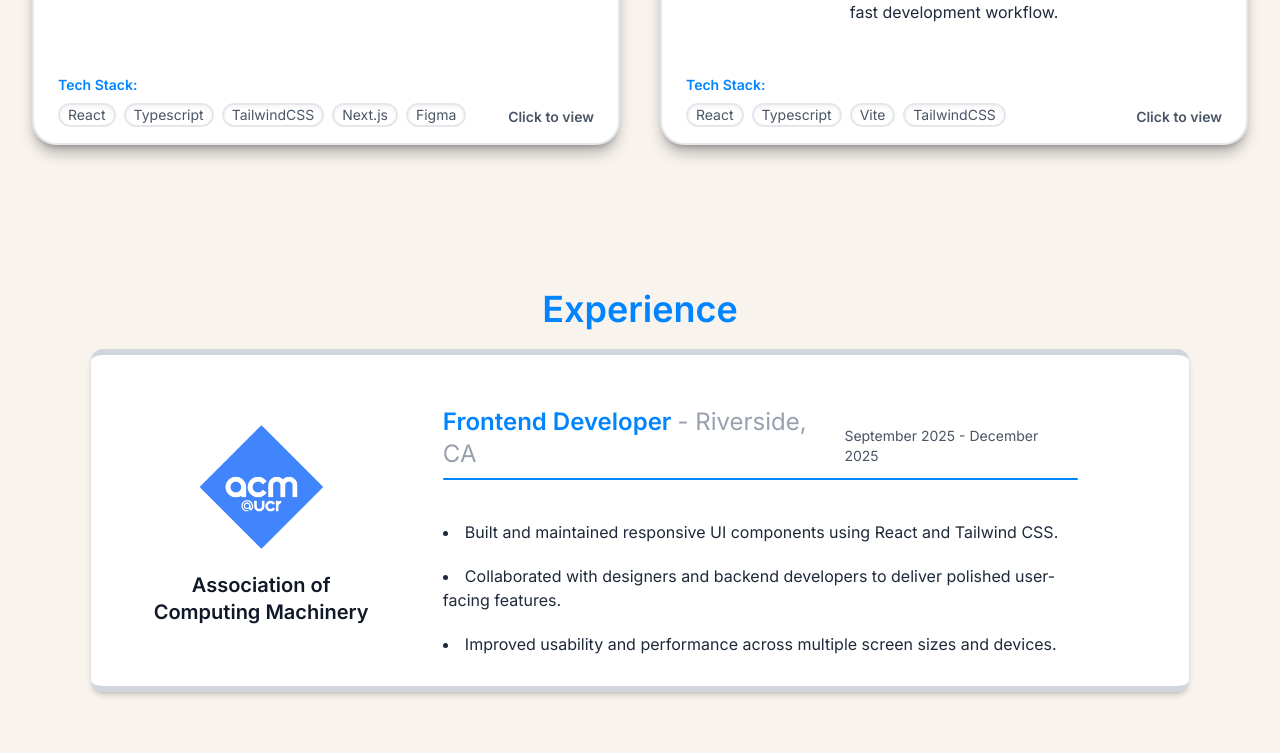
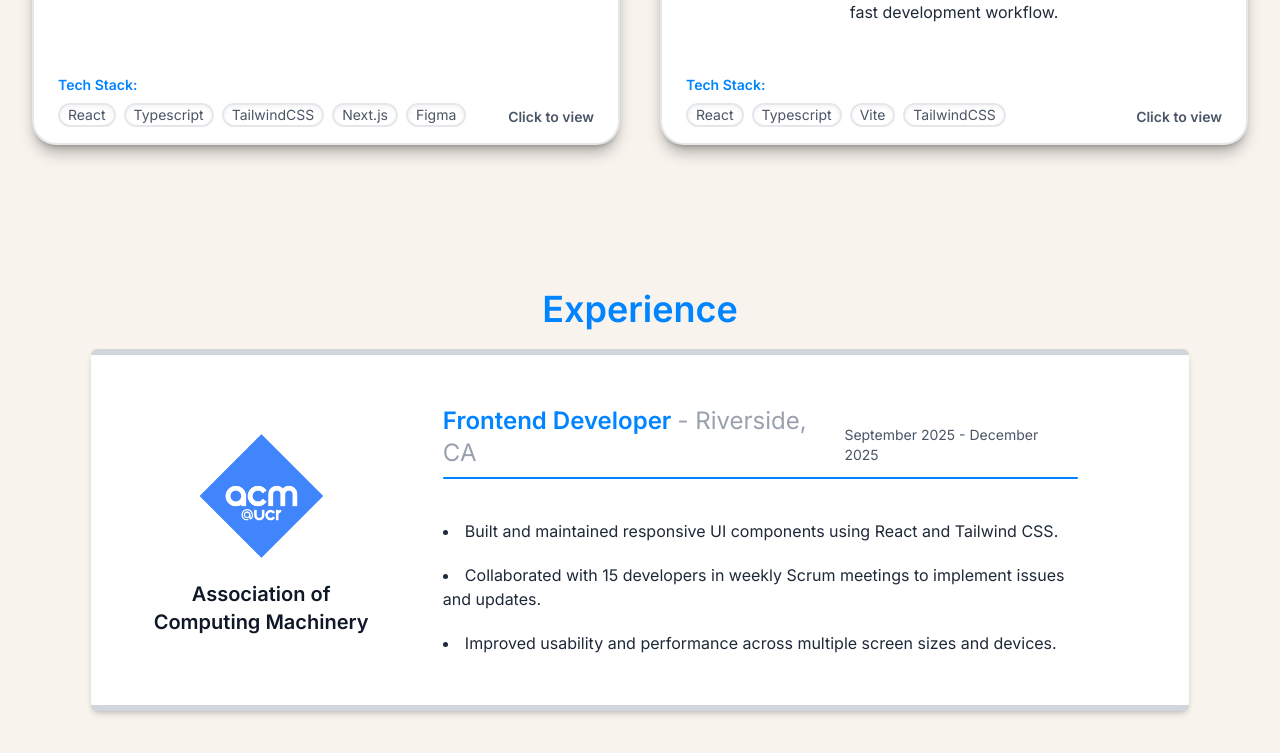
Before and after one commit to charlesluo06/portfolio-website, a React (Vite) app: page / in a window 1280 px wide. Shown: the part 1879-2632 px from the top of the page. Built offline with nearby package versions, Linux system fonts and the light colour scheme.

Commit message:
animated experience

```diff
--- a/src/components/Experience.tsx
+++ b/src/components/Experience.tsx
@@ -13,14 +13,38 @@ function Experience() {
       {/* Experience container */}
       <div
         className="
-    group h-3/7 border-y-6 mt-5 w-6/7 border-gray-300 mx-auto
-    flex items-center bg-white rounded-xl
-    shadow-md/15 transition-all duration-300 ease-out
-    hover:-translate-y-1 hover:shadow-xl/30 hover:border-[#0084ff]
-  "
+          group relative mt-5 w-6/7 mx-auto
+          flex items-center bg-white rounded-lg
+          shadow-md/15 transition-all duration-300 ease-out
+          hover:-translate-y-1 hover:shadow-xl/30
+        "
       >
+        {/* TOP animated border */}
+        <div className="absolute top-0 left-0 h-[6px] w-full bg-gray-300 rounded-t-xl overflow-hidden">
+          <div
+            className="
+              h-full w-full bg-[#0084ff]
+              scale-x-0 origin-center
+              transition-transform duration-300 ease-out
+              group-hover:scale-x-100
+            "
+          />
+        </div>
+
+        {/* BOTTOM animated border */}
+        <div className="absolute bottom-0 left-0 h-[6px] w-full bg-gray-300 rounded-b-xl overflow-hidden">
+          <div
+            className="
+              h-full w-full bg-[#0084ff]
+              scale-x-0 origin-center
+              transition-transform duration-300 ease-out
+              group-hover:scale-x-100
+            "
+          />
+        </div>
+
         {/* Logo + Label */}
-        <div className="w-1/5 ml-15 flex flex-col items-center justify-center gap-3">
+        <div className="w-1/5 ml-15 flex flex-col items-center justify-center gap-3 py-10">
           <img src={ACMImg} alt="ACM" className="w-2/3 object-contain" />
 
           <p className="text-center text-xl font-semibold text-gray-900 leading-snug">
@@ -29,20 +53,25 @@ function Experience() {
         </div>
 
         {/* Content */}
-        <div className="w-4/6 flex items-center pl-12">
+        <div className="w-4/6 flex items-center pl-12 py-10">
           <div className="w-full">
-            <div className=" px-6 py-4 flex flex-col gap-10 border-gray-200 h-65 rounded-xl">
+            <div className="px-6 py-4 flex flex-col gap-10 rounded-xl">
+
+              {/* Role + date */}
               <div className="flex flex-col gap-2">
                 <div className="flex justify-between items-end">
                   <p className="text-2xl font-semibold text-[#0084ff]">
-                    Frontend Developer <span className="font-extralight text-gray-400">- Riverside, CA</span>
+                    Frontend Developer{" "}
+                    <span className="font-extralight text-gray-400">
+                      - Riverside, CA
+                    </span>
                   </p>
                   <p className="text-sm mb-1 px-2 text-gray-600">
                     September 2025 - December 2025
                   </p>
                 </div>
 
-                {/* Blue underline */}
+                {/* ✅ Blue underline (restored) */}
                 <div className="h-0.5 w-full bg-[#0084ff] rounded-full" />
               </div>
 
@@ -53,14 +82,14 @@ function Experience() {
                   Tailwind CSS.
                 </li>
                 <li>
-                  Collaborated with designers and backend developers to deliver
-                  polished user-facing features.
+                  Collaborated with 15 developers in weekly Scrum meetings to implement issues and updates.
                 </li>
                 <li>
                   Improved usability and performance across multiple screen
                   sizes and devices.
                 </li>
               </ul>
+
             </div>
           </div>
         </div>
--- a/src/components/Intro.tsx
+++ b/src/components/Intro.tsx
@@ -89,7 +89,7 @@ function Intro() {
           </div>
 
           {/* Right image */}
-          <div className="w-full lg:w-[350px] flex justify-center lg:justify-end">
+          <div className="w-full lg:w-[340px] flex justify-center lg:justify-end">
             <img
               src={Me}
               className="w-56 sm:w-72 lg:w-full max-w-[360px] shadow-lg/20 rounded-3xl object-cover ring-white ring-4"
```
